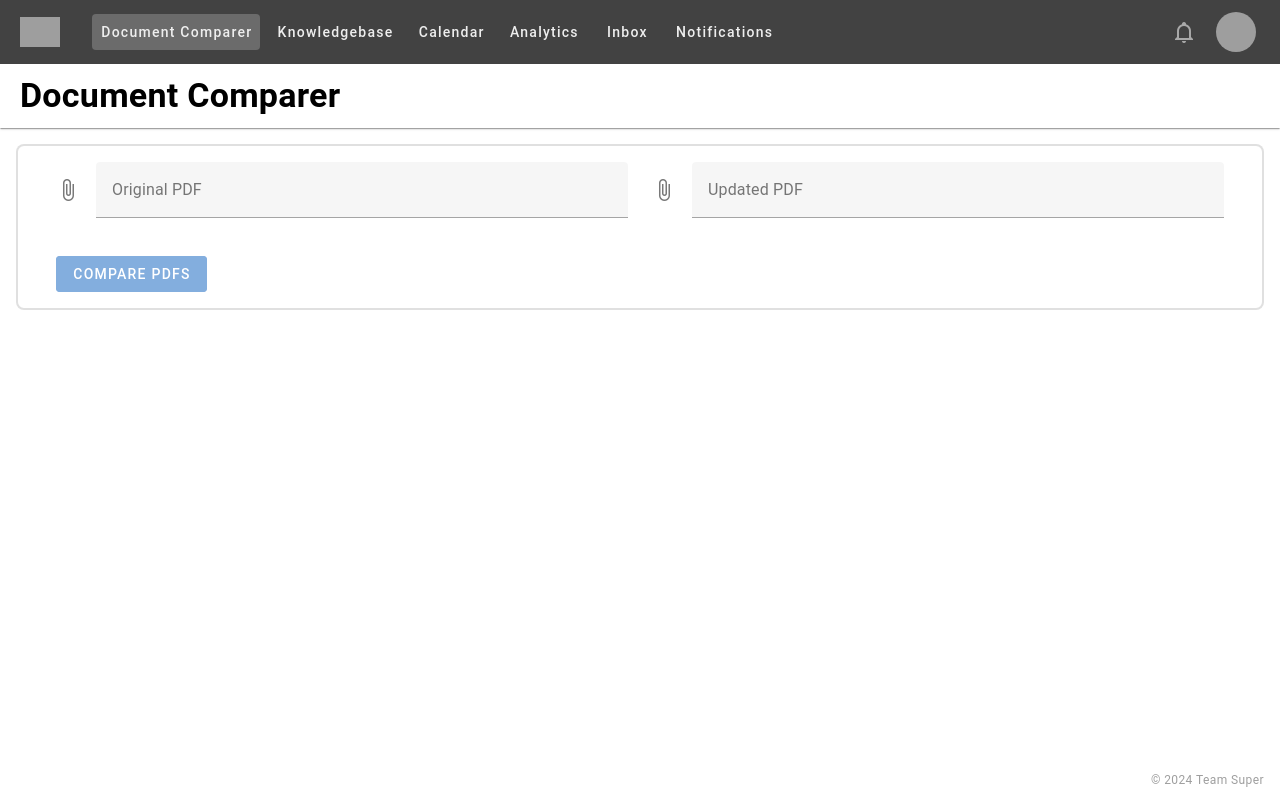
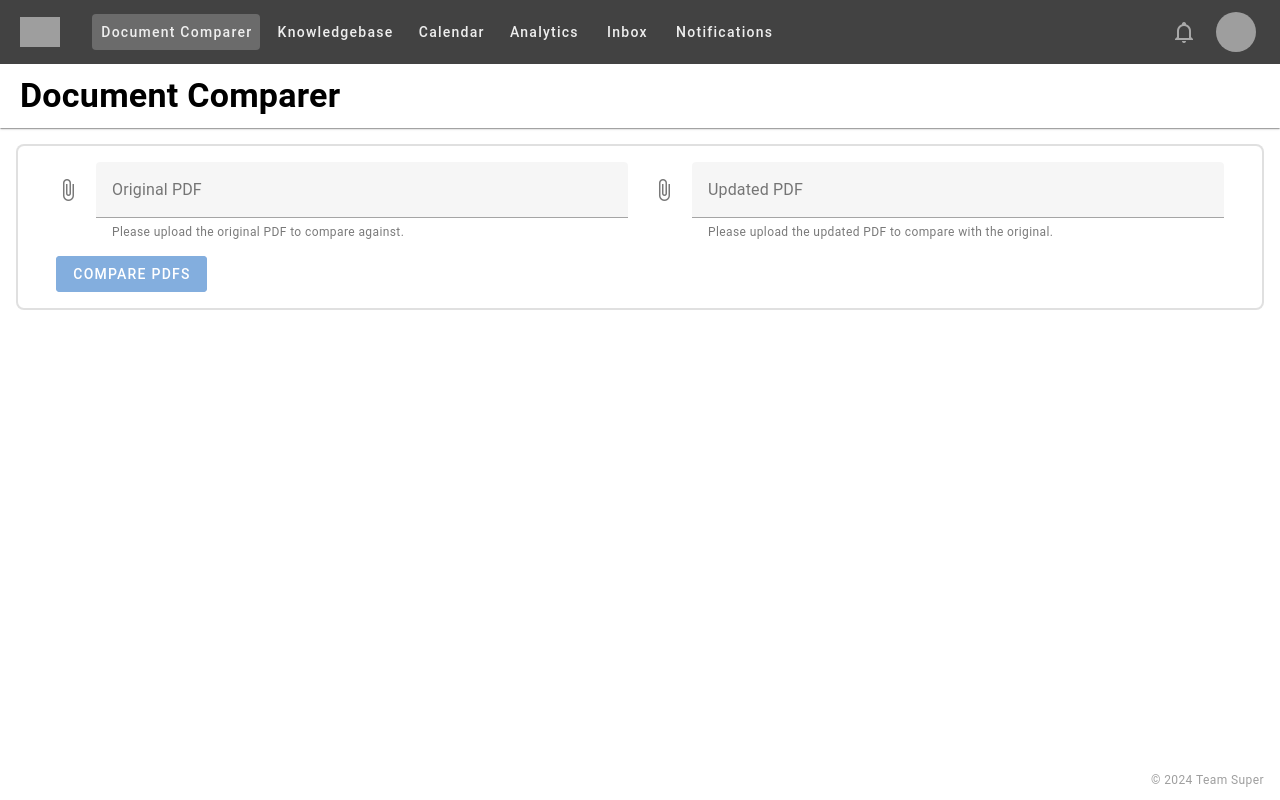
Before and after one commit to SalocinDotTEN/YTL-AI-Hackathon-Team-Super, a Vue app: page / in a window 1280 px wide. Built offline with nearby package versions, Linux system fonts and the light colour scheme; grey boxes are pictures that could not be loaded.

Commit message:
add hint to the file fields

```diff
--- a/src/pages/index.vue
+++ b/src/pages/index.vue
@@ -1,23 +1,25 @@
 <template>
   <v-container>
     <v-row>
-      <v-col cols="12" md="6" transition="scroll-x-transition">
+      <v-col cols="12" md="6">
         <v-file-input
           v-model="file1"
           accept="application/pdf"
-          class="animate__animated animate__fadeInLeft"
+          hint="Please upload the original PDF to compare against."
           label="Original PDF"
           outlined
+          persistent-hint
           @change="loadPdf(1)"
         />
       </v-col>
-      <v-col cols="12" md="6" transition="scroll-x-reverse-transition">
+      <v-col cols="12" md="6">
         <v-file-input
           v-model="file2"
           accept="application/pdf"
-          class="animate__animated animate__fadeInRight"
+          hint="Please upload the updated PDF to compare with the original."
           label="Updated PDF"
           outlined
+          persistent-hint
           @change="loadPdf(2)"
         />
       </v-col>
```
